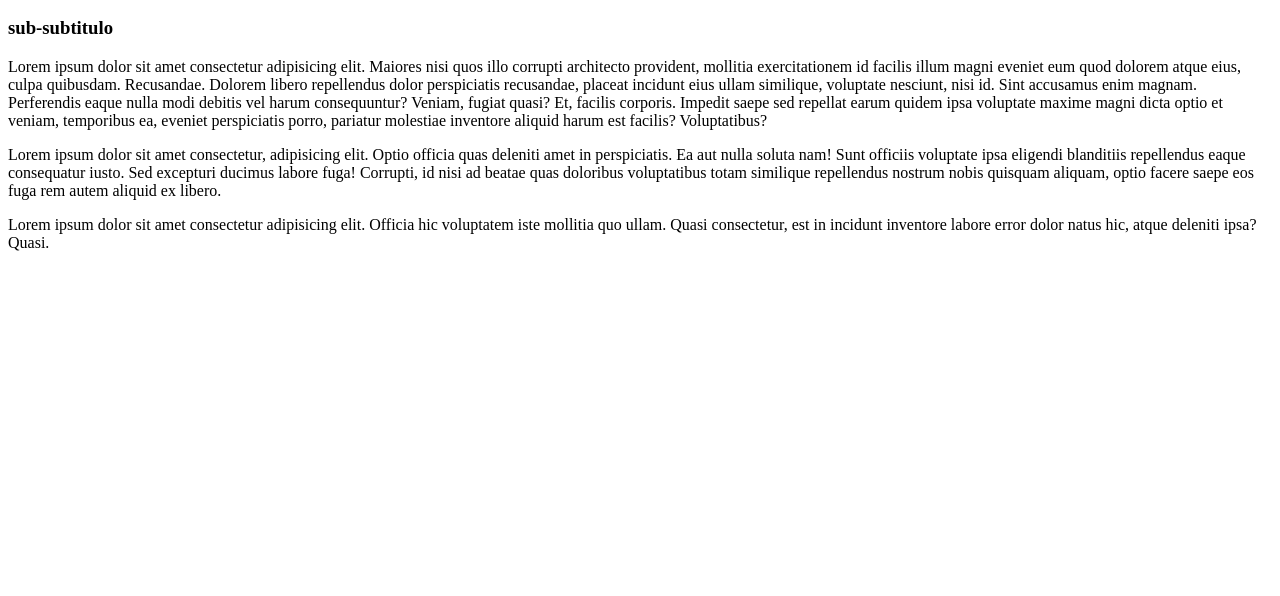
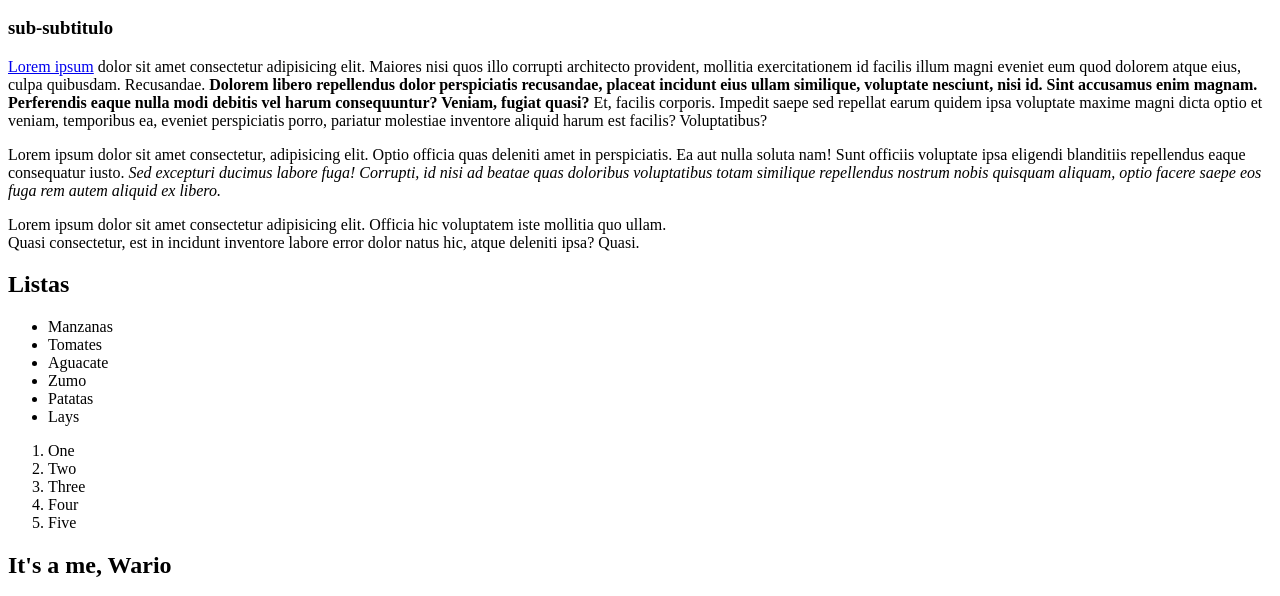
Before and after one commit to yoyi3d/REPASO_HTML_VJ_DWA_24_25, a plain HTML site: page index.html in a window 1280 px wide. Shown: the part 110-706 px from the top of the page. Drawn offline with Linux system fonts and the light colour scheme.

Commit message:
ejercicio terminado

```diff
--- a/index.html
+++ b/index.html
@@ -14,16 +14,46 @@
             <h2>Subtitulo</h2>
             <h3>sub-subtitulo</h3>
         </header>
+
         <section>
+
             <div>
-                <p>Lorem ipsum dolor sit amet consectetur adipisicing elit. Maiores nisi quos illo corrupti architecto provident, mollitia exercitationem id facilis illum magni eveniet eum quod dolorem atque eius, culpa quibusdam. Recusandae.
-                Dolorem libero repellendus dolor perspiciatis recusandae, placeat incidunt eius ullam similique, voluptate nesciunt, nisi id. Sint accusamus enim magnam. Perferendis eaque nulla modi debitis vel harum consequuntur? Veniam, fugiat quasi?
+                <p> <a href="https://es.wikipedia.org/wiki/Lorem_ipsum" target="_blank">Lorem ipsum</a> dolor sit amet consectetur adipisicing elit. Maiores nisi quos illo corrupti architecto provident, mollitia exercitationem id facilis illum magni eveniet eum quod dolorem atque eius, culpa quibusdam. Recusandae.
+                <b>Dolorem libero repellendus dolor perspiciatis recusandae, placeat incidunt eius ullam similique, voluptate nesciunt, nisi id. Sint accusamus enim magnam. Perferendis eaque nulla modi debitis vel harum consequuntur? Veniam, fugiat quasi?</b>
                 Et, facilis corporis. Impedit saepe sed repellat earum quidem ipsa voluptate maxime magni dicta optio et veniam, temporibus ea, eveniet perspiciatis porro, pariatur molestiae inventore aliquid harum est facilis? Voluptatibus?</p>
                 <p>Lorem ipsum dolor sit amet consectetur, adipisicing elit. Optio officia quas deleniti amet in perspiciatis. Ea aut nulla soluta nam! Sunt officiis voluptate ipsa eligendi blanditiis repellendus eaque consequatur iusto.
-                Sed excepturi ducimus labore fuga! Corrupti, id nisi ad beatae quas doloribus voluptatibus totam similique repellendus nostrum nobis quisquam aliquam, optio facere saepe eos fuga rem autem aliquid ex libero.</p>
+                <i>Sed excepturi ducimus labore fuga! Corrupti, id nisi ad beatae quas doloribus voluptatibus totam similique repellendus nostrum nobis quisquam aliquam, optio facere saepe eos fuga rem autem aliquid ex libero.</i></p>
+            </div>
 
-            </div>
-            <p>Lorem ipsum dolor sit amet consectetur adipisicing elit. Officia hic voluptatem iste mollitia quo ullam. Quasi consectetur, est in incidunt inventore labore error dolor natus hic, atque deleniti ipsa? Quasi.</p>
+            <p>Lorem ipsum dolor sit amet consectetur adipisicing elit. Officia hic voluptatem iste mollitia quo ullam. </br> Quasi consectetur, est in incidunt inventore labore error dolor natus hic, atque deleniti ipsa? Quasi.</p>
+
+        </section>
+
+        <section>
+            <h2>Listas</h2>
+
+            <ul>
+                <li>Manzanas</li>
+                <li>Tomates</li>
+                <li>Aguacate</li>
+                <li>Zumo</li>
+                <li>Patatas</li>
+                <li>Lays</li>
+            </ul>
+
+            <ol>
+                <li>One</li>
+                <li>Two</li>
+                <li>Three</li>
+                <li>Four</li>
+                <li>Five</li>
+            </ol>
+
+        </section>
+
+        <section>
+            <h2>It's a me, Wario</h2>
+             <a href="https://es.wikipedia.org/wiki/Wario" target="_blank"><img src="media/image/wario.png" alt="imagen de wario"></a>
         </section>
 
     </body>
```
Also changed, not shown: media/image/wario.png (added), 1 other file.
